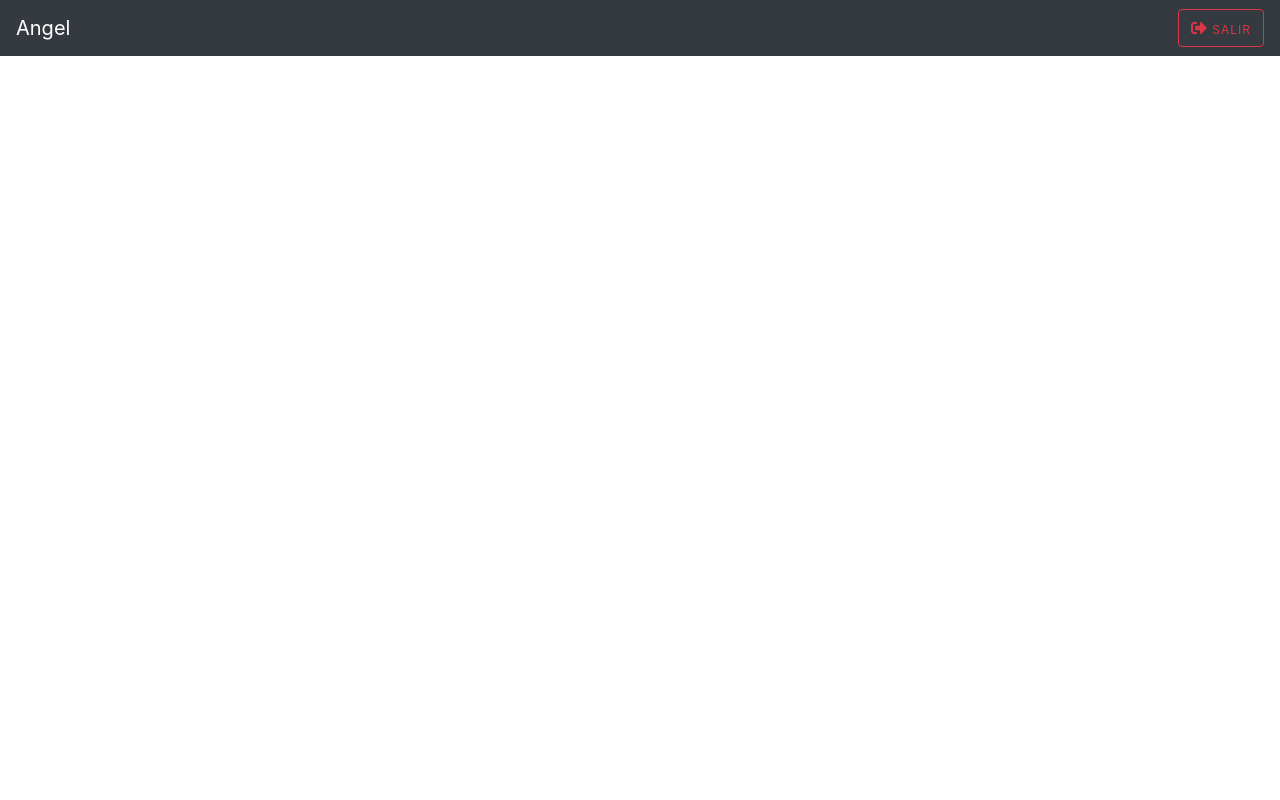
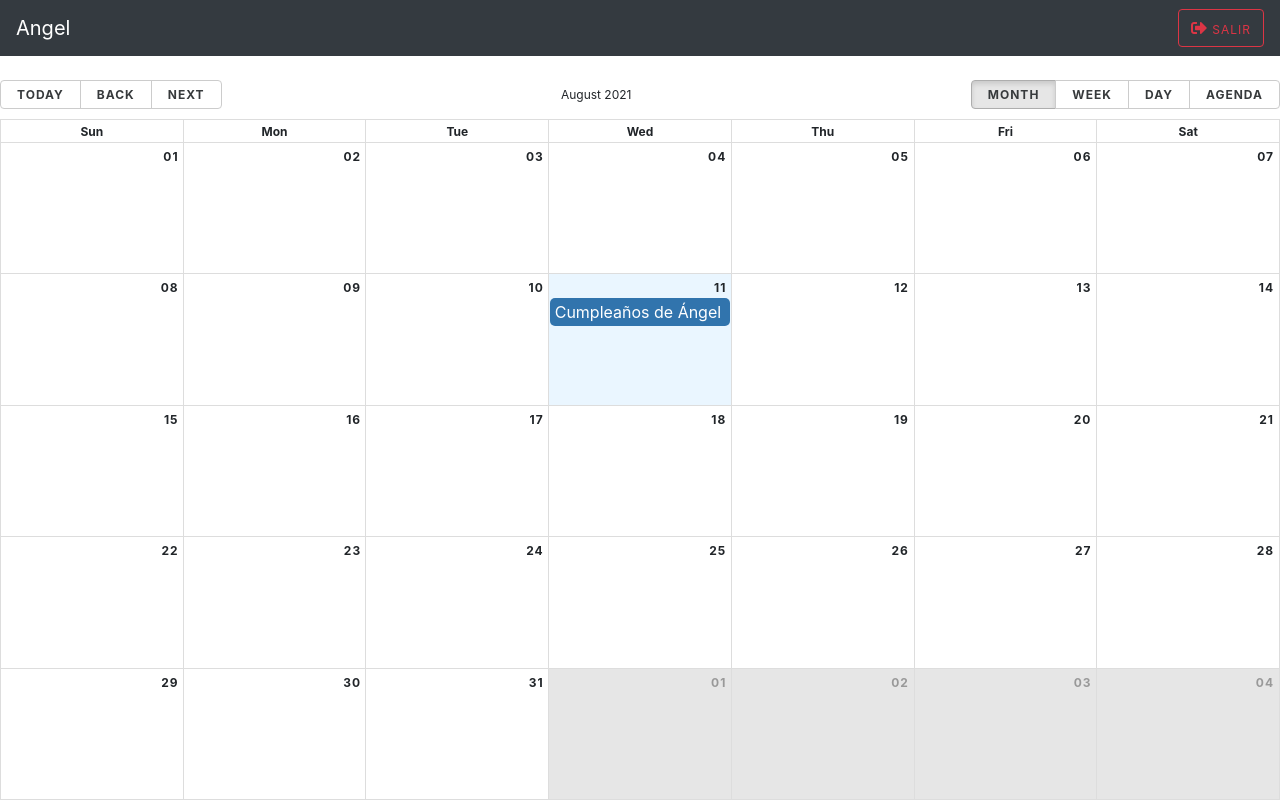
Before and after one commit to AngelCruzL/tsx-calendar, a React (Vite) app: page / in a window 1280 px wide. Built offline with nearby package versions, Linux system fonts and the light colour scheme.

Commit message:
feat: displaying calendar

```diff
--- a/package.json
+++ b/package.json
@@ -7,12 +7,16 @@
     "serve": "vite preview"
   },
   "dependencies": {
+    "moment": "^2.29.1",
     "react": "^17.0.0",
+    "react-big-calendar": "^0.33.6",
     "react-dom": "^17.0.0",
     "react-router-dom": "^5.2.0"
   },
   "devDependencies": {
+    "@types/moment": "^2.13.0",
     "@types/react": "^17.0.0",
+    "@types/react-big-calendar": "^0.33.1",
     "@types/react-dom": "^17.0.0",
     "@types/react-router-dom": "^5.1.8",
     "@vitejs/plugin-react-refresh": "^1.3.1",
--- a/src/components/calendar/CalendarScreen.tsx
+++ b/src/components/calendar/CalendarScreen.tsx
@@ -1,11 +1,30 @@
 import React from 'react';
+import { Calendar, Event, momentLocalizer } from 'react-big-calendar';
+import moment from 'moment';
 
 import Navbar from '../ui/Navbar';
 
+import 'react-big-calendar/lib/css/react-big-calendar.css';
+
+const localizer = momentLocalizer(moment);
+
+const events: Event = {
+  title: 'Cumpleaños de Ángel',
+  start: moment().toDate(),
+  end: moment().add(2, 'hours').toDate(),
+};
+
 const CalendarScreen = () => {
   return (
-    <div>
+    <div className="calendar-screen">
       <Navbar />
+
+      <Calendar
+        localizer={localizer}
+        events={[events]}
+        startAccessor="start"
+        endAccessor="end"
+      />
     </div>
   );
 };
--- a/src/main.tsx
+++ b/src/main.tsx
@@ -1,6 +1,8 @@
 import React from 'react';
 import ReactDOM from 'react-dom';
 import CalendarApp from './CalendarApp';
+
+import './styles.css';
 
 ReactDOM.render(
   <React.StrictMode>
--- /dev/null
+++ b/src/styles.css
@@ -0,0 +1,15 @@
+html,
+body {
+  height: 100vh;
+  width: 100vw;
+}
+
+.calendar-screen {
+  display: flex;
+  flex-flow: column;
+  height: 100vh;
+}
+
+.rbc-calendar {
+  height: 100%;
+}
```
Also changed, not shown: 1 other file (tests, documents, lock files or other folders).
